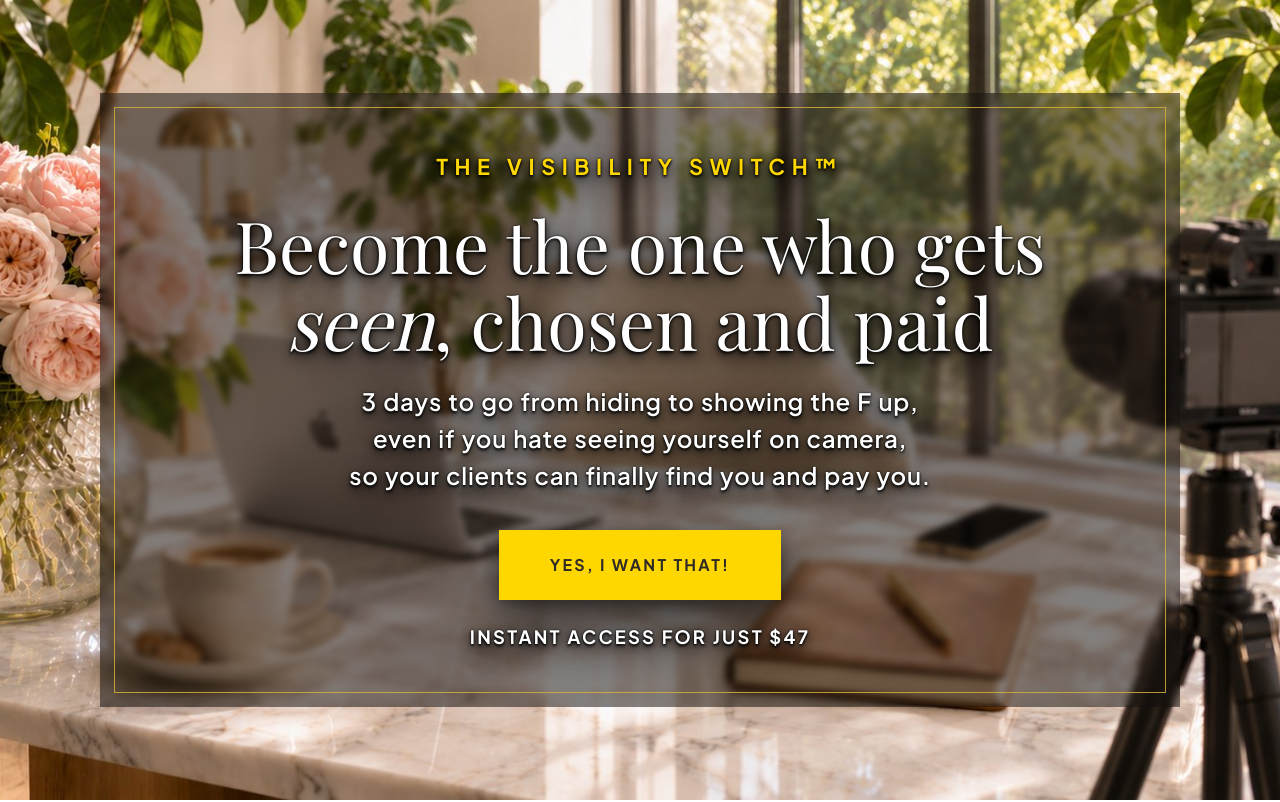
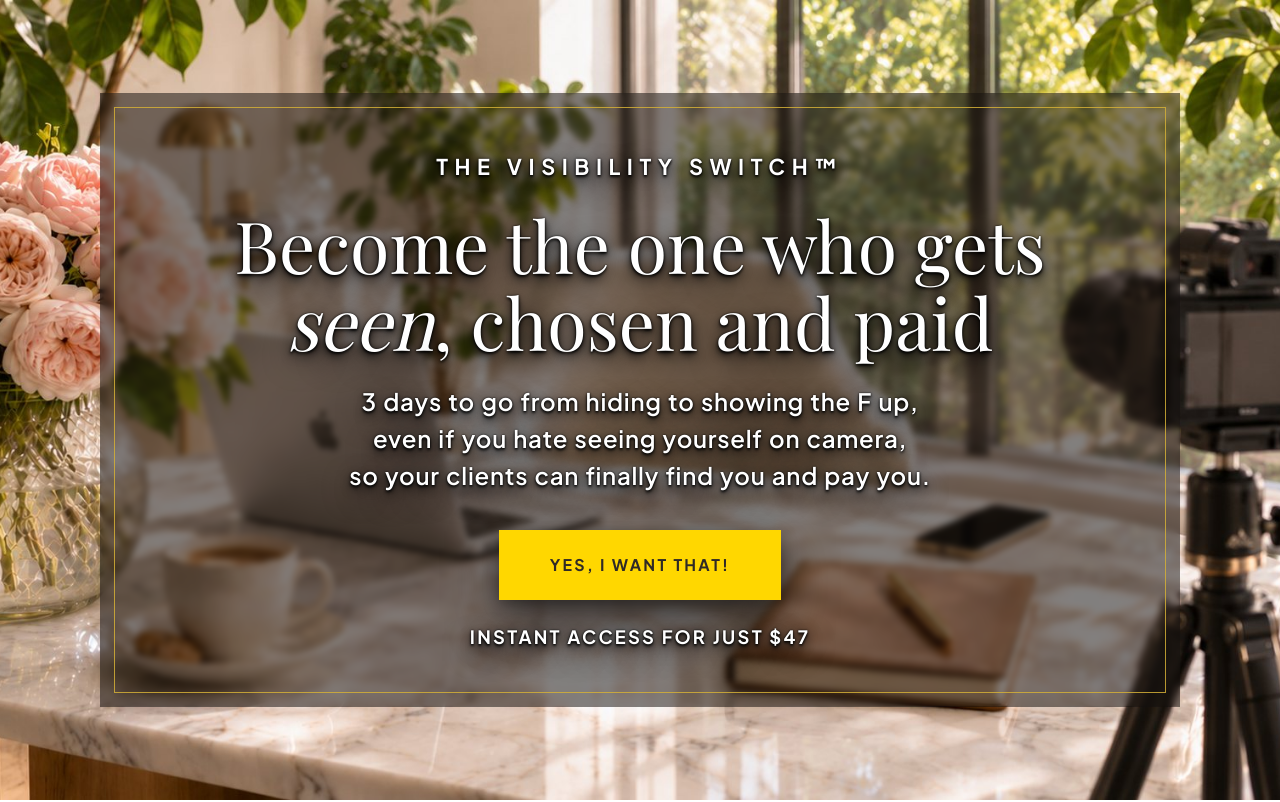
Before and after one commit to theidentitymagician/visibility-switch, a plain HTML site: page preview/index.html in a window 1280 px wide. Shown: the top 802 px of the page. Drawn offline with nearby package versions, Linux system fonts and the light colour scheme; a web font is replaced by a local one.

Commit message:
Hero eyebrow white
Co-Authored-By: Claude Opus 5.5 <noreply@anthropic.com>
Claude-Session: https://claude.ai/code/session_01SBBnRPqnC9T2b7VVGEyvvm

```diff
--- a/preview/index.html
+++ b/preview/index.html
@@ -56,7 +56,7 @@ p+p{margin-top:1rem}
 /* HERO */
 .hero{min-height:100vh;display:flex;align-items:center;background-image:url('../img/vs-office.jpg')}
 .hero .glass{width:100%}
-.eyebrow{display:block;font-size:clamp(1.15rem,1.7vw,1.4rem);letter-spacing:.3em;text-transform:uppercase;font-weight:700;color:var(--bright);margin-bottom:1.3rem;text-shadow:0 0 2px #000,0 2px 3px rgba(0,0,0,1),0 4px 12px rgba(0,0,0,.95),0 10px 28px rgba(0,0,0,.85)}
+.eyebrow{display:block;font-size:clamp(1.15rem,1.7vw,1.4rem);letter-spacing:.3em;text-transform:uppercase;font-weight:700;color:#fff;margin-bottom:1.3rem;text-shadow:0 0 2px #000,0 2px 3px rgba(0,0,0,1),0 4px 12px rgba(0,0,0,.95),0 10px 28px rgba(0,0,0,.85)}
 .hero h1{font-family:'Playfair Display',serif;font-weight:400;font-size:clamp(2.5rem,5.6vw,5rem);line-height:1.08;margin-bottom:1.4rem}
 .hero h1 em{font-style:italic}
 .hero .sub{font-size:clamp(1.2rem,2vw,1.5rem);font-weight:600;max-width:900px;margin:0 auto 2.2rem;line-height:1.55;letter-spacing:.03em;word-spacing:.06em}
```
